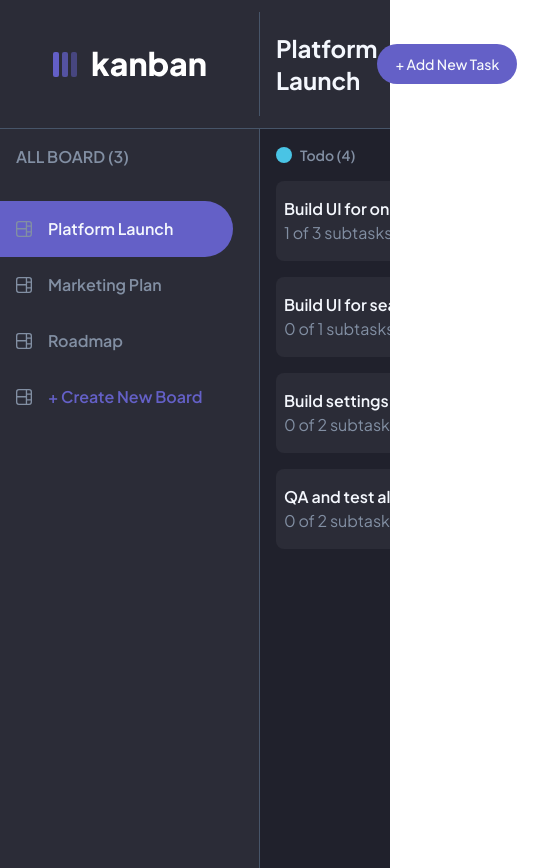
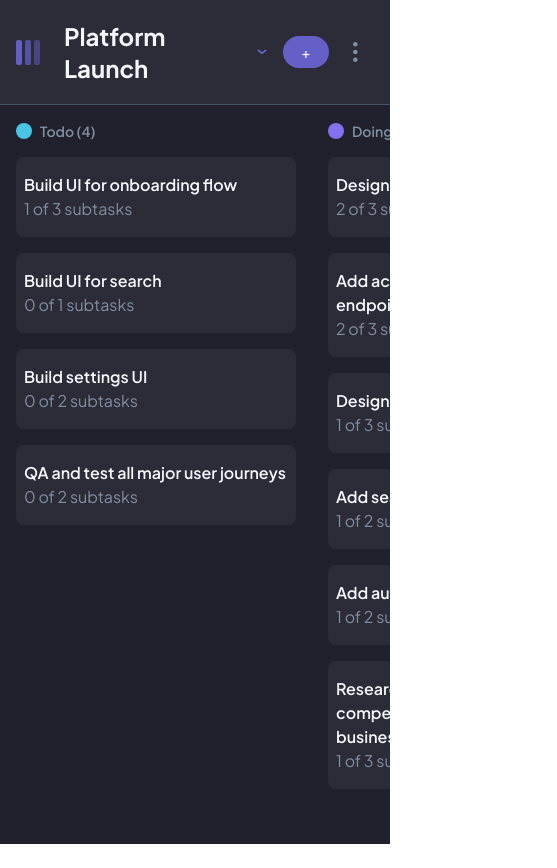
Before and after one commit to mohammadreza2003-af/Owner-avatar-kanban-task-management-web-app, a React (Vite) app: page / in a window 390 px wide. Shown: the whole page, 557 px wide, since content can reach past the window. After the commit the page ends 844 px from the top, so only its background shows below. Built offline with nearby package versions, Linux system fonts and the light colour scheme.

Commit message:
resposive

```diff
--- a/index.html
+++ b/index.html
@@ -5,7 +5,7 @@
     <link rel="icon" type="image/svg+xml" href="/vite.svg" />
 
     <meta name="viewport" content="width=device-width, initial-scale=1.0" />
-    <title>Vite + React + TS</title>
+    <title>Kanban task management web app</title>
   </head>
   <body>
     <div id="root"></div>
--- a/package.json
+++ b/package.json
@@ -1,5 +1,5 @@
 {
-  "name": "kaban",
+  "name": "kanban",
   "private": true,
   "version": "0.0.0",
   "type": "module",
@@ -24,6 +24,7 @@
     "react-dom": "^18.3.1",
     "react-redux": "^9.1.2",
     "react-resizable-panels": "^2.0.19",
+    "react-use": "^17.5.0",
     "tailwind-merge": "^2.3.0",
     "tailwindcss-animate": "^1.0.7"
   },
--- a/src/components/Modal/Modal.tsx
+++ b/src/components/Modal/Modal.tsx
@@ -9,7 +9,7 @@ import { type ModalProps } from "../../constants/types";
 export function Modal({ isOpen, onClose, title, children }: ModalProps) {
   return (
     <Dialog open={isOpen} onOpenChange={onClose}>
-      <DialogContent className="sm:max-w-[480px] rounded-sm border-none bg-colorMediumGrey">
+      <DialogContent className="max-w-[360px] md:max-w-[480px] rounded-sm border-none bg-colorMediumGrey">
         <DialogHeader>
           <DialogTitle className="text-colorLightGrey">{title}</DialogTitle>
         </DialogHeader>
--- /dev/null
+++ b/src/components/Modal/NavModal.tsx
@@ -0,0 +1,13 @@
+import { NavModalProps } from "../../constants/types";
+import SideBar from "../SideBar";
+import { Modal } from "./Modal";
+
+const NavModal = ({ isOpen, setIsOpen, title }: NavModalProps) => {
+  return (
+    <Modal isOpen={isOpen} onClose={() => setIsOpen(false)} title={title}>
+      <SideBar />
+    </Modal>
+  );
+};
+
+export default NavModal;
--- a/src/components/Navbar.tsx
+++ b/src/components/Navbar.tsx
@@ -1,5 +1,6 @@
 import { useDispatch, useSelector } from "react-redux";
 import { selectActiveBoard } from "../utils/selector";
+import { useMedia } from "react-use";
 import Dropdown from "./DropDown";
 import { useEffect, useState } from "react";
 import { StateType, TypeBoard, TypeTask } from "../constants/types";
@@ -9,6 +10,7 @@ import { addTask, deleteBoard, editBoardAndSave } from "../redux/boardSlice";
 import DeleteModal from "./Modal/DeleteModal";
 import RuButton from "./RuButton";
 import AddTaskModal from "./Modal/AddTaskModal";
+import NavModal from "./Modal/NavModal";
 
 const Navbar = () => {
   const dispatch = useDispatch();
@@ -24,6 +26,7 @@ const Navbar = () => {
   const [editBoard, setEditBoard] = useState<TypeBoard>(defaultBoard);
   const [isDialogOpen, setDialogOpen] = useState<boolean>(false);
   const [typeModal, setTypeModal] = useState<string>("");
+  const [isNav, setIsNav] = useState<boolean>(false);
   const [task, setTask] = useState<TypeTask>(defalutTask);
 
   useEffect(() => {
@@ -35,6 +38,110 @@ const Navbar = () => {
       setTask(defalutTask);
     }
   }, [activeBoard, isDialogOpen]);
+
+  const isMobile = useMedia("(max-width : 768px)");
+
+  if (isMobile) {
+    return (
+      <nav className="flex items-center justify-between w-full px-4">
+        <div className="flex items-center justify-center gap-x-6">
+          <img src="/assets/logo-mobile.svg" />
+          <div className="flex items-center gap-x-2">
+            <h2 className="text-2xl text-colorLightGrey font-bold">
+              {activeBoard?.name}
+            </h2>
+            <RuButton
+              functionlity={() => {
+                setIsNav(!isNav);
+              }}
+            >
+              <img
+                src={
+                  isNav
+                    ? "/assets/icon-chevron-up.svg"
+                    : "/assets/icon-chevron-down.svg"
+                }
+              />
+            </RuButton>
+          </div>
+        </div>
+        <div className="flex justify-between items-center md:px-6 px-4 md:py-8 py-8">
+          <div className="flex items-center gap-x-6">
+            <RuButton
+              disable={boards.length > 0 ? false : true}
+              customStyle={{
+                className:
+                  "rounded-full flex justify-center w-12 h-8 items-center ",
+                backgroundColor: { color: "rgb(100, 96, 199)" },
+              }}
+              functionlity={() => {
+                setDialogOpen(true);
+                setTypeModal("addTask");
+              }}
+            >
+              +
+            </RuButton>
+            <Dropdown
+              typeModal={{
+                yes: "edit",
+                no: "delete",
+              }}
+              disable={boards.length > 0 ? false : true}
+              setIsOpen={setDialogOpen}
+              setTypeModal={setTypeModal}
+            />
+          </div>
+        </div>
+        {isNav && (
+          <NavModal setIsOpen={setIsNav} isOpen={isNav} title="Board" />
+        )}
+        {isDialogOpen && typeModal === "edit" && (
+          <EditModal
+            type="editBoard"
+            title={"Edit Board"}
+            board={editBoard}
+            setBoard={setEditBoard}
+            isOpen={isDialogOpen}
+            setIsOpen={setDialogOpen}
+            subTitle={"Save Chenges"}
+            submitFuntion={() => {
+              dispatch(editBoardAndSave(editBoard));
+              setDialogOpen(false);
+            }}
+          />
+        )}
+        {isDialogOpen && typeModal === "delete" && (
+          <DeleteModal
+            des={`Are you sure you want to delete the "Marketing Plan" board? This action will remove all columns and tasks and cannot be reversed.`}
+            title={"Delete Board"}
+            isOpen={isDialogOpen}
+            setIsOpen={setDialogOpen}
+            onfunctionality={() => {
+              dispatch(deleteBoard(activeBoard?.name));
+              setDialogOpen(false);
+            }}
+          />
+        )}
+        {typeModal === "addTask" && isDialogOpen && (
+          <AddTaskModal
+            title={"Edit Task"}
+            task={task}
+            setTask={setTask}
+            column={editBoard.columns}
+            isOpen={isDialogOpen}
+            setIsOpen={setDialogOpen}
+            subTitle={"Save Chenges"}
+            submitFunction={() => {
+              dispatch(addTask(task));
+              setDialogOpen(false);
+            }}
+          />
+        )}
+      </nav>
+    );
+  }
+
+  console.log(isMobile, "isMobile");
 
   return (
     <nav className="flex items-center w-full">
--- a/src/components/SideBar.tsx
+++ b/src/components/SideBar.tsx
@@ -4,6 +4,7 @@ import { addBoard, setBoard } from "../redux/boardSlice";
 import { useState } from "react";
 import EditModal from "./Modal/EditModal";
 import { defaultBoard } from "../constants/defaultValue";
+import { useMedia } from "react-use";
 
 const SideBar = () => {
   const dispatch = useDispatch();
@@ -13,8 +14,16 @@ const SideBar = () => {
     return state.boards;
   });
 
+  const isMobile = useMedia("(max-width : 768px)");
+
   return (
-    <div className="w-[260px] flex-shrink-0 col-span-4  bg-colorMediumGrey py-4 min-h-[87.5vh] border-r border-r-slate-600">
+    <div
+      className={`${
+        !isMobile
+          ? "w-[260px]  border-r border-r-slate-600 col-span-4 py-4 min-h-[87.5vh]"
+          : "w-full"
+      } flex-shrink-0 bg-colorMediumGrey`}
+    >
       <p className="font-semibold text-[16px] text-colorLowGray ml-4 uppercase">
         All board ({borads.length})
       </p>
--- a/src/views/Container.tsx
+++ b/src/views/Container.tsx
@@ -1,10 +1,13 @@
+import { useMedia } from "react-use";
 import Board from "../components/Board";
 import SideBar from "../components/SideBar";
 
 const Container = () => {
+  const isMobile = useMedia("(max-width : 768px)");
+
   return (
-    <div className="flex w-full">
-      <SideBar />
+    <div className="flex w-full min-h-[87.4vh]">
+      {!isMobile && <SideBar />}
       <Board />
     </div>
   );
```
Also changed, not shown: src/constants/types.ts (+8 -0 lines), 1 other file (tests, documents, lock files or other folders).
